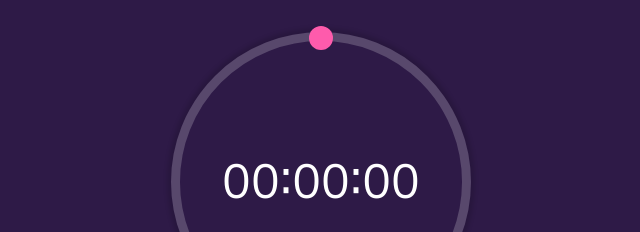
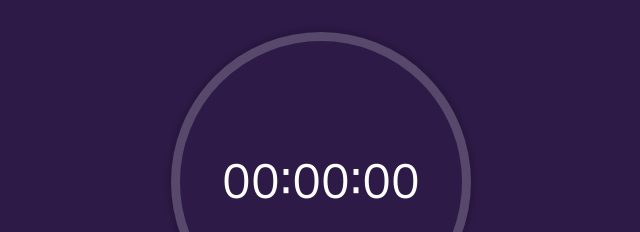
Before and after one commit to mrleemurray/countdown-timer, a Vue app: page / in a window 1280 px wide. Shown: the top 232 px of the page, without its empty margins (319-959 px from the left). Built offline with nearby package versions, Linux system fonts and the light colour scheme; what vue-scroll-picker would draw is missing.

Commit message:
update indicator style

```diff
--- a/src/components/AnalogClock.vue
+++ b/src/components/AnalogClock.vue
@@ -194,8 +194,8 @@ export default defineComponent({
     transition: 0.5s ease all;
   }
   &.inactive::before {
-    transform: scale(1);
-    opacity: 1;
+    transform: scale(0);
+    opacity: 0;
     transition: 0.5s 1s ease all;
   }
 }
```
